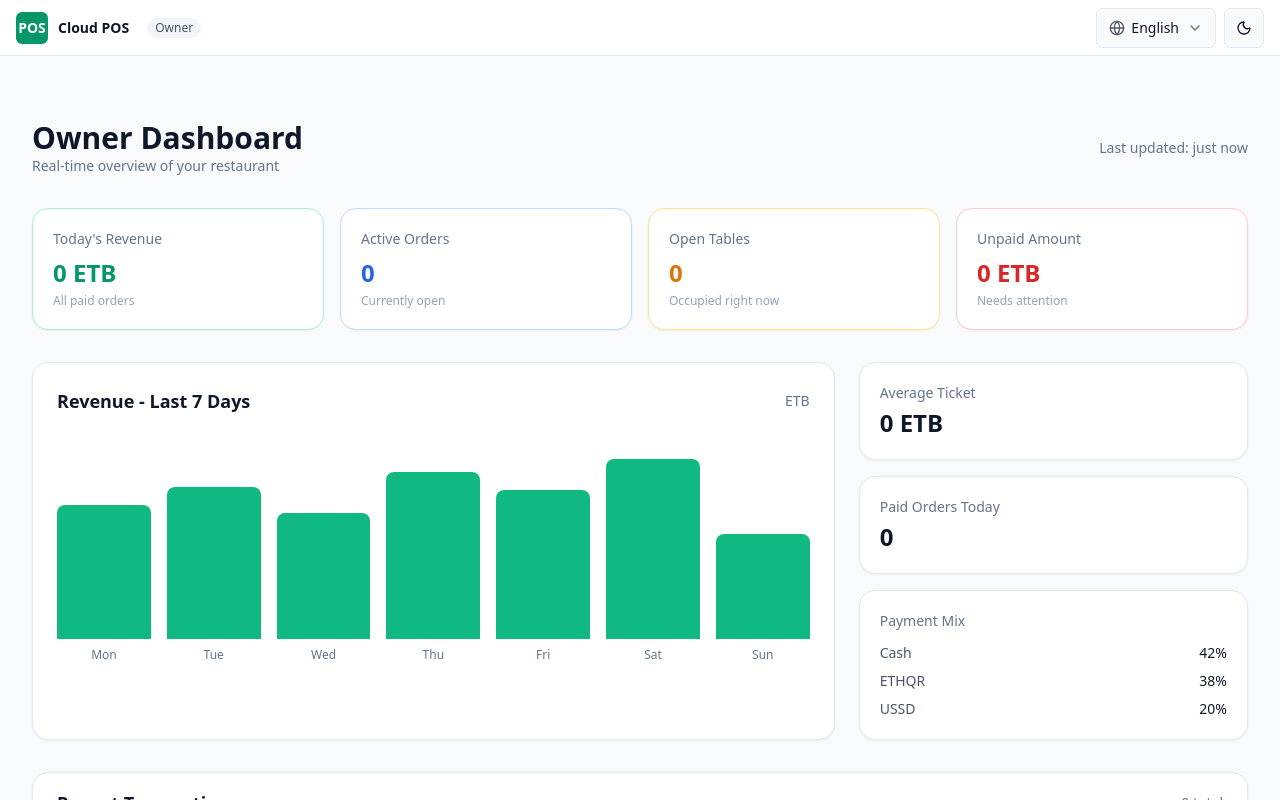
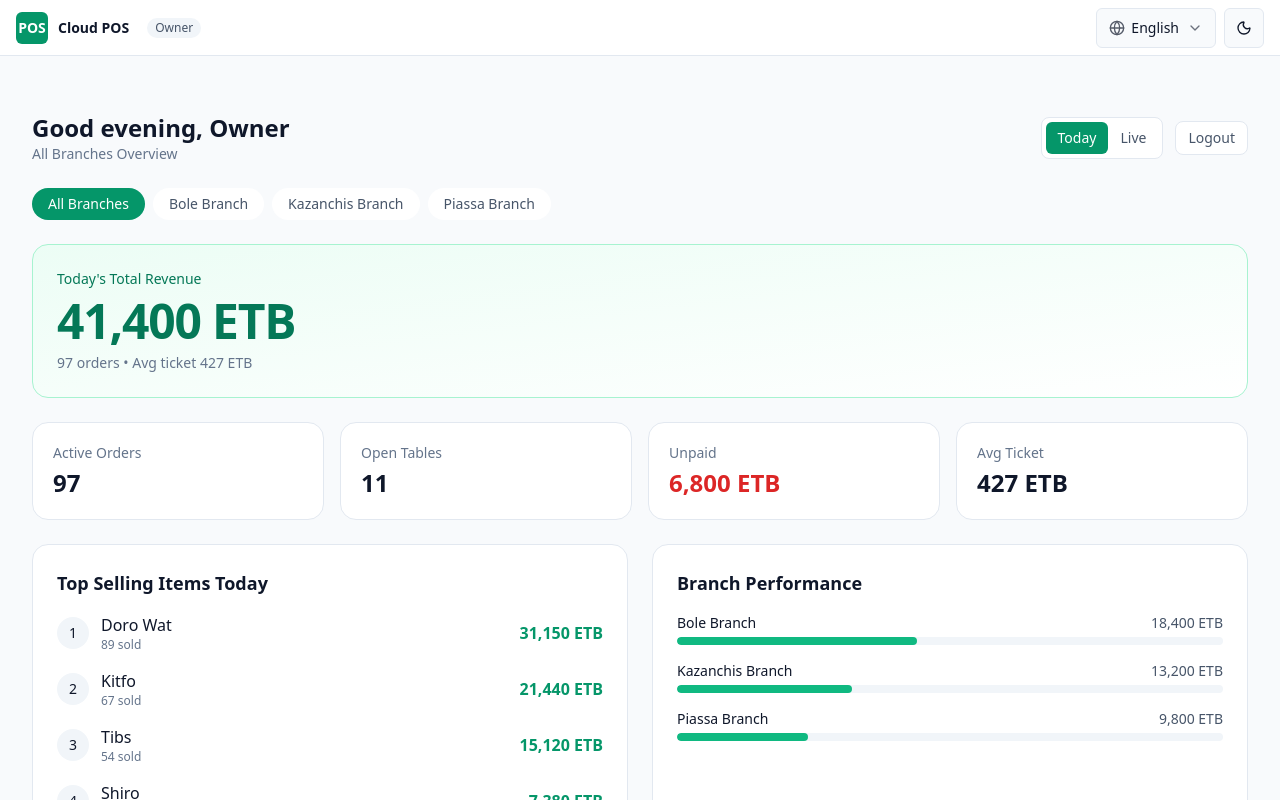
Before and after one commit to FraolFikru/poscloud, a Next.js app: page / in a window 1280 px wide. Shown: the top 800 px of the page. Built offline with nearby package versions, Linux system fonts and the light colour scheme; sample sign-in values are in the browser's storage.

Commit message:
Refactor OwnerDashboard component and add branch data

```diff
--- a/src/app/page.tsx
+++ b/src/app/page.tsx
@@ -1,246 +1,292 @@
 "use client";
 
-import { useTranslation } from "react-i18next";
 import { useEffect, useState } from "react";
-import { getStats, getOrders } from "@/lib/store";
+import { useRouter } from "next/navigation";
+
+const BRANCHES = [
+  { id: "all", name: "All Branches" },
+  { id: "bole", name: "Bole Branch" },
+  { id: "kazanchis", name: "Kazanchis Branch" },
+  { id: "piassa", name: "Piassa Branch" },
+];
 
 export default function OwnerDashboard() {
-  const { t } = useTranslation();
-  const [stats, setStats] = useState({
-    openTables: 0,
-    activeOrders: 0,
-    todaySales: 0,
-    unpaid: 0,
-  });
-  const [orders, setOrders] = useState<any[]>([]);
+  const router = useRouter();
+  const [loading, setLoading] = useState(true);
+  const [selectedBranch, setSelectedBranch] = useState("all");
+  const [view, setView] = useState<"today" | "live">("today");
 
+  // Check login
   useEffect(() => {
-    const update = () => {
-      setStats(getStats());
-      setOrders(getOrders());
+    const isLoggedIn = localStorage.getItem("owner-logged-in");
+    if (!isLoggedIn) {
+      router.push("/login");
+    } else {
+      setLoading(false);
+    }
+  }, [router]);
+
+  if (loading) {
+    return (
+      <div className="flex min-h-screen items-center justify-center bg-slate-50 dark:bg-zinc-950">
+        <p className="text-slate-500">Loading...</p>
+      </div>
+    );
+  }
+
+  // Demo data per branch
+  const branchData: Record<string, any> = {
+    all: {
+      revenue: 41400,
+      orders: 97,
+      tables: 11,
+      unpaid: 6800,
+      avgTicket: 427,
+      topItems: [
+        { name: "Doro Wat", sold: 89, revenue: 31150 },
+        { name: "Kitfo", sold: 67, revenue: 21440 },
+        { name: "Tibs", sold: 54, revenue: 15120 },
+        { name: "Shiro", sold: 41, revenue: 7380 },
+        { name: "Coffee Ceremony", sold: 38, revenue: 4560 },
+      ],
+    },
+    bole: {
+      revenue: 18400,
+      orders: 42,
+      tables: 5,
+      unpaid: 2900,
+      avgTicket: 438,
+      topItems: [
+        { name: "Doro Wat", sold: 41, revenue: 14350 },
+        { name: "Kitfo", sold: 29, revenue: 9280 },
+        { name: "Tibs", sold: 22, revenue: 6160 },
+        { name: "Shiro", sold: 18, revenue: 3240 },
+        { name: "Coffee Ceremony", sold: 15, revenue: 1800 },
+      ],
+    },
+    kazanchis: {
+      revenue: 13200,
+      orders: 31,
+      tables: 4,
+      unpaid: 2100,
+      avgTicket: 426,
+      topItems: [
+        { name: "Doro Wat", sold: 28, revenue: 9800 },
+        { name: "Kitfo", sold: 22, revenue: 7040 },
+        { name: "Tibs", sold: 19, revenue: 5320 },
+        { name: "Shiro", sold: 14, revenue: 2520 },
+        { name: "Coffee Ceremony", sold: 13, revenue: 1560 },
+      ],
+    },
+    piassa: {
+      revenue: 9800,
+      orders: 24,
+      tables: 2,
+      unpaid: 1800,
+      avgTicket: 408,
+      topItems: [
+        { name: "Doro Wat", sold: 20, revenue: 7000 },
+        { name: "Kitfo", sold: 16, revenue: 5120 },
+        { name: "Tibs", sold: 13, revenue: 3640 },
+        { name: "Shiro", sold: 9, revenue: 1620 },
+        { name: "Coffee Ceremony", sold: 10, revenue: 1200 },
+      ],
+    },
   };
-    update();
-    const interval = setInterval(update, 3000);
-    return () => clearInterval(interval);
-  }, []);
 
-  const paidOrders = orders.filter((o) => o.paymentStatus === "PAID");
-  const avgTicket = paidOrders.length
-    ? Math.round(paidOrders.reduce((s, o) => s + o.totalAmount, 0) / paidOrders.length)
-    : 0;
+  const data = branchData[selectedBranch];
 
-  const weekData = [12500, 14200, 11800, 15600, 13900, 16800, stats.todaySales || 9800];
-  const max = Math.max(...weekData);
+  const handleLogout = () => {
+    localStorage.removeItem("owner-logged-in");
+    router.push("/login");
+  };
 
   return (
     <div className="min-h-screen bg-slate-50 dark:bg-zinc-950">
-      <div className="mx-auto max-w-7xl space-y-8 px-4 py-8">
-        {/* Header */}
-        <div className="flex flex-col gap-2 sm:flex-row sm:items-center sm:justify-between">
+      <div className="mx-auto max-w-7xl space-y-6 px-4 py-6">
+
+        {/* Top Bar */}
+        <div className="flex flex-col gap-4 sm:flex-row sm:items-center sm:justify-between">
           <div>
-            <h1 className="text-2xl font-bold text-slate-900 dark:text-white sm:text-3xl">
-              Owner Dashboard
+            <h1 className="text-2xl font-bold text-slate-900 dark:text-white">
+              Good evening, Owner
             </h1>
             <p className="text-sm text-slate-500 dark:text-zinc-400">
-              Real-time overview of your restaurant
+              {selectedBranch === "all" ? "All Branches Overview" : BRANCHES.find(b => b.id === selectedBranch)?.name}
             </p>
           </div>
-          <div className="text-sm text-slate-500 dark:text-zinc-400">
-            Last updated: just now
+
+          <div className="flex items-center gap-3">
+            {/* View Switch */}
+            <div className="flex rounded-lg border border-slate-200 bg-white p-1 dark:border-zinc-700 dark:bg-zinc-900">
+              <button
+                onClick={() => setView("today")}
+                className={`rounded-md px-3 py-1.5 text-sm font-medium transition ${
+                  view === "today"
+                    ? "bg-emerald-600 text-white"
+                    : "text-slate-600 hover:bg-slate-100 dark:text-zinc-300 dark:hover:bg-zinc-800"
+                }`}
+              >
+                Today
+              </button>
+              <button
+                onClick={() => setView("live")}
+                className={`rounded-md px-3 py-1.5 text-sm font-medium transition ${
+                  view === "live"
+                    ? "bg-emerald-600 text-white"
+                    : "text-slate-600 hover:bg-slate-100 dark:text-zinc-300 dark:hover:bg-zinc-800"
+                }`}
+              >
+                Live
+              </button>
+            </div>
+
+            <button
+              onClick={handleLogout}
+              className="rounded-lg border border-slate-200 bg-white px-3 py-1.5 text-sm text-slate-600 hover:bg-slate-50 dark:border-zinc-700 dark:bg-zinc-900 dark:text-zinc-300"
+            >
+              Logout
+            </button>
           </div>
         </div>
 
-        {/* KPI Cards */}
-        <div className="grid grid-cols-2 gap-4 lg:grid-cols-4">
-          <KPI
-            title="Today's Revenue"
-            value={`${stats.todaySales.toLocaleString()} ETB`}
-            subtitle="All paid orders"
-            accent="emerald"
-          />
-          <KPI
-            title="Active Orders"
-            value={stats.activeOrders}
-            subtitle="Currently open"
-            accent="blue"
-          />
-          <KPI
-            title="Open Tables"
-            value={stats.openTables}
-            subtitle="Occupied right now"
-            accent="amber"
-          />
-          <KPI
-            title="Unpaid Amount"
-            value={`${stats.unpaid.toLocaleString()} ETB`}
-            subtitle="Needs attention"
-            accent="red"
-          />
+        {/* Branch Switcher */}
+        <div className="flex flex-wrap gap-2">
+          {BRANCHES.map((branch) => (
+            <button
+              key={branch.id}
+              onClick={() => setSelectedBranch(branch.id)}
+              className={`rounded-full px-4 py-1.5 text-sm font-medium transition ${
+                selectedBranch === branch.id
+                  ? "bg-emerald-600 text-white"
+                  : "bg-white text-slate-600 hover:bg-slate-100 dark:bg-zinc-900 dark:text-zinc-300 dark:hover:bg-zinc-800"
+              }`}
+            >
+              {branch.name}
+            </button>
+          ))}
         </div>
 
-        {/* Second row */}
-        <div className="grid gap-6 lg:grid-cols-3">
-          {/* Sales Chart */}
-          <div className="rounded-2xl border border-slate-200 bg-white p-6 shadow-sm dark:border-zinc-800 dark:bg-zinc-900 lg:col-span-2">
-            <div className="mb-6 flex items-center justify-between">
-              <h2 className="text-lg font-semibold text-slate-900 dark:text-white">
-                Revenue - Last 7 Days
+        {/* TODAY VIEW */}
+        {view === "today" && (
+          <>
+            {/* Big Revenue Card */}
+            <div className="rounded-2xl border border-emerald-200 bg-gradient-to-br from-emerald-50 to-white p-6 dark:border-emerald-900/50 dark:from-emerald-950/40 dark:to-zinc-900">
+              <p className="text-sm font-medium text-emerald-700 dark:text-emerald-400">
+                Today&apos;s Total Revenue
+              </p>
+              <p className="mt-2 text-4xl font-bold tracking-tight text-emerald-700 dark:text-emerald-400 sm:text-5xl">
+                {data.revenue.toLocaleString()} ETB
+              </p>
+              <p className="mt-2 text-sm text-slate-500 dark:text-zinc-400">
+                {data.orders} orders • Avg ticket {data.avgTicket} ETB
+              </p>
+            </div>
+
+            {/* Small Stats */}
+            <div className="grid grid-cols-2 gap-4 lg:grid-cols-4">
+              <StatCard label="Active Orders" value={data.orders} />
+              <StatCard label="Open Tables" value={data.tables} />
+              <StatCard label="Unpaid" value={`${data.unpaid.toLocaleString()} ETB`} danger />
+              <StatCard label="Avg Ticket" value={`${data.avgTicket} ETB`} />
+            </div>
+
+            {/* Top Selling + Branch Comparison */}
+            <div className="grid gap-6 lg:grid-cols-2">
+              {/* Top Items */}
+              <div className="rounded-2xl border border-slate-200 bg-white p-6 dark:border-zinc-800 dark:bg-zinc-900">
+                <h2 className="mb-4 text-lg font-semibold text-slate-900 dark:text-white">
+                  Top Selling Items Today
                 </h2>
-              <span className="text-sm text-slate-500">ETB</span>
+                <div className="space-y-4">
+                  {data.topItems.map((item: any, i: number) => (
+                    <div key={i} className="flex items-center justify-between">
+                      <div className="flex items-center gap-3">
+                        <span className="flex h-8 w-8 items-center justify-center rounded-full bg-slate-100 text-sm font-medium dark:bg-zinc-800">
+                          {i + 1}
+                        </span>
+                        <div>
+                          <p className="font-medium text-slate-900 dark:text-white">{item.name}</p>
+                          <p className="text-xs text-slate-500">{item.sold} sold</p>
                         </div>
-            <div className="flex h-56 items-end gap-2 sm:gap-4">
-              {weekData.map((value, i) => (
-                <div key={i} className="flex flex-1 flex-col items-center gap-2">
-                  <div className="relative w-full">
-                    <div
-                      className="w-full rounded-t-lg bg-emerald-500 dark:bg-emerald-600"
-                      style={{ height: `${(value / max) * 180}px` }}
-                    />
                       </div>
-                  <span className="text-xs font-medium text-slate-500 dark:text-zinc-400">
-                    {["Mon", "Tue", "Wed", "Thu", "Fri", "Sat", "Sun"][i]}
-                  </span>
+                      <p className="font-semibold text-emerald-600 dark:text-emerald-400">
+                        {item.revenue.toLocaleString()} ETB
+                      </p>
                     </div>
                   ))}
                 </div>
               </div>
 
-          {/* Quick Stats */}
+              {/* Branch Comparison (only on All) */}
+              {selectedBranch === "all" ? (
+                <div className="rounded-2xl border border-slate-200 bg-white p-6 dark:border-zinc-800 dark:bg-zinc-900">
+                  <h2 className="mb-4 text-lg font-semibold text-slate-900 dark:text-white">
+                    Branch Performance
+                  </h2>
                   <div className="space-y-4">
-            <div className="rounded-2xl border border-slate-200 bg-white p-5 shadow-sm dark:border-zinc-800 dark:bg-zinc-900">
-              <p className="text-sm text-slate-500 dark:text-zinc-400">Average Ticket</p>
-              <p className="mt-1 text-2xl font-bold text-slate-900 dark:text-white">
-                {avgTicket.toLocaleString()} ETB
+                    {[
+                      { name: "Bole Branch", revenue: 18400, percent: 44 },
+                      { name: "Kazanchis Branch", revenue: 13200, percent: 32 },
+                      { name: "Piassa Branch", revenue: 9800, percent: 24 },
+                    ].map((b) => (
+                      <div key={b.name}>
+                        <div className="mb-1 flex justify-between text-sm">
+                          <span className="font-medium text-slate-900 dark:text-white">{b.name}</span>
+                          <span className="text-slate-600 dark:text-zinc-400">{b.revenue.toLocaleString()} ETB</span>
+                        </div>
+                        <div className="h-2 overflow-hidden rounded-full bg-slate-100 dark:bg-zinc-800">
+                          <div
+                            className="h-full rounded-full bg-emerald-500"
+                            style={{ width: `${b.percent}%` }}
+                          />
+                        </div>
+                      </div>
+                    ))}
+                  </div>
+                </div>
+              ) : (
+                <div className="rounded-2xl border border-slate-200 bg-white p-6 dark:border-zinc-800 dark:bg-zinc-900">
+                  <h2 className="mb-4 text-lg font-semibold text-slate-900 dark:text-white">
+                    Quick Notes
+                  </h2>
+                  <ul className="space-y-3 text-sm text-slate-600 dark:text-zinc-400">
+                    <li>• Unpaid bills need attention</li>
+                    <li>• Doro Wat is the top seller today</li>
+                    <li>• Average ticket is healthy</li>
+                  </ul>
+                </div>
+              )}
+            </div>
+          </>
+        )}
+
+        {/* LIVE VIEW */}
+        {view === "live" && (
+          <div className="rounded-2xl border border-slate-200 bg-white p-8 text-center dark:border-zinc-800 dark:bg-zinc-900">
+            <p className="text-lg font-medium text-slate-900 dark:text-white">
+              Live Sales View
+            </p>
+            <p className="mt-2 text-slate-500 dark:text-zinc-400">
+              This will show real-time orders as they happen across branches.
+            </p>
+            <p className="mt-4 text-sm text-slate-400">
+              (Will be connected when the Cashier & Waiter apps are ready)
             </p>
           </div>
-            <div className="rounded-2xl border border-slate-200 bg-white p-5 shadow-sm dark:border-zinc-800 dark:bg-zinc-900">
-              <p className="text-sm text-slate-500 dark:text-zinc-400">Paid Orders Today</p>
-              <p className="mt-1 text-2xl font-bold text-slate-900 dark:text-white">
-                {paidOrders.length}
-              </p>
-            </div>
-            <div className="rounded-2xl border border-slate-200 bg-white p-5 shadow-sm dark:border-zinc-800 dark:bg-zinc-900">
-              <p className="text-sm text-slate-500 dark:text-zinc-400">Payment Mix</p>
-              <div className="mt-3 space-y-2 text-sm">
-                <div className="flex justify-between">
-                  <span className="text-slate-600 dark:text-zinc-400">Cash</span>
-                  <span className="font-medium">42%</span>
-                </div>
-                <div className="flex justify-between">
-                  <span className="text-slate-600 dark:text-zinc-400">ETHQR</span>
-                  <span className="font-medium">38%</span>
-                </div>
-                <div className="flex justify-between">
-                  <span className="text-slate-600 dark:text-zinc-400">USSD</span>
-                  <span className="font-medium">20%</span>
-                </div>
-              </div>
-            </div>
-          </div>
-        </div>
-
-        {/* Recent Orders Table */}
-        <div className="rounded-2xl border border-slate-200 bg-white shadow-sm dark:border-zinc-800 dark:bg-zinc-900">
-          <div className="flex items-center justify-between border-b border-slate-200 px-6 py-4 dark:border-zinc-800">
-            <h2 className="text-lg font-semibold text-slate-900 dark:text-white">
-              Recent Transactions
-            </h2>
-            <span className="text-sm text-slate-500">{orders.length} total</span>
-          </div>
-
-          <div className="overflow-x-auto">
-            <table className="w-full text-left text-sm">
-              <thead className="bg-slate-50 text-xs uppercase text-slate-500 dark:bg-zinc-800/60 dark:text-zinc-400">
-                <tr>
-                  <th className="px-6 py-3 font-medium">Table</th>
-                  <th className="px-6 py-3 font-medium">Items</th>
-                  <th className="px-6 py-3 font-medium">Amount</th>
-                  <th className="px-6 py-3 font-medium">Status</th>
-                  <th className="px-6 py-3 font-medium">Channel</th>
-                  <th className="px-6 py-3 font-medium">Time</th>
-                </tr>
-              </thead>
-              <tbody className="divide-y divide-slate-100 dark:divide-zinc-800">
-                {orders.length === 0 ? (
-                  <tr>
-                    <td colSpan={6} className="px-6 py-12 text-center text-slate-500">
-                      No transactions yet
-                    </td>
-                  </tr>
-                ) : (
-                  orders.slice(0, 12).map((order) => (
-                    <tr key={order.id} className="hover:bg-slate-50 dark:hover:bg-zinc-800/40">
-                      <td className="px-6 py-4 font-medium text-slate-900 dark:text-white">
-                        Table {order.tableNumber}
-                      </td>
-                      <td className="px-6 py-4 text-slate-600 dark:text-zinc-400">
-                        {order.items.length}
-                      </td>
-                      <td className="px-6 py-4 font-semibold">
-                        {order.totalAmount.toLocaleString()} ETB
-                      </td>
-                      <td className="px-6 py-4">
-                        <span
-                          className={`inline-flex rounded-full px-2.5 py-1 text-xs font-medium ${
-                            order.paymentStatus === "PAID"
-                              ? "bg-emerald-100 text-emerald-700 dark:bg-emerald-900/40 dark:text-emerald-400"
-                              : "bg-red-100 text-red-700 dark:bg-red-900/40 dark:text-red-400"
-                          }`}
-                        >
-                          {order.paymentStatus}
-                        </span>
-                      </td>
-                      <td className="px-6 py-4 text-slate-600 dark:text-zinc-400">
-                        {order.paymentChannel || "—"}
-                      </td>
-                      <td className="px-6 py-4 text-slate-500 dark:text-zinc-500">
-                        {new Date(order.createdAt).toLocaleTimeString([], {
-                          hour: "2-digit",
-                          minute: "2-digit",
-                        })}
-                      </td>
-                    </tr>
-                  ))
         )}
-              </tbody>
-            </table>
-          </div>
-        </div>
       </div>
     </div>
   );
 }
 
-function KPI({
-  title,
-  value,
-  subtitle,
-  accent,
-}: {
-  title: string;
-  value: string | number;
-  subtitle: string;
-  accent: "emerald" | "blue" | "amber" | "red";
-}) {
-  const colors = {
-    emerald: "border-emerald-200 dark:border-emerald-900/50",
-    blue: "border-blue-200 dark:border-blue-900/50",
-    amber: "border-amber-200 dark:border-amber-900/50",
-    red: "border-red-200 dark:border-red-900/50",
-  };
-
-  const text = {
-    emerald: "text-emerald-600 dark:text-emerald-400",
-    blue: "text-blue-600 dark:text-blue-400",
-    amber: "text-amber-600 dark:text-amber-400",
-    red: "text-red-600 dark:text-red-400",
-  };
-
+function StatCard({ label, value, danger = false }: { label: string; value: string | number; danger?: boolean }) {
   return (
-    <div className={`rounded-2xl border bg-white p-5 shadow-sm dark:bg-zinc-900 ${colors[accent]}`}>
-      <p className="text-sm font-medium text-slate-500 dark:text-zinc-400">{title}</p>
-      <p className={`mt-2 text-2xl font-bold ${text[accent]}`}>{value}</p>
-      <p className="mt-1 text-xs text-slate-400 dark:text-zinc-500">{subtitle}</p>
+    <div className="rounded-2xl border border-slate-200 bg-white p-5 dark:border-zinc-800 dark:bg-zinc-900">
+      <p className="text-sm text-slate-500 dark:text-zinc-400">{label}</p>
+      <p className={`mt-1 text-2xl font-bold ${danger ? "text-red-600 dark:text-red-400" : "text-slate-900 dark:text-white"}`}>
+        {value}
+      </p>
     </div>
   );
 }
```
Lines whose indentation alone changed are shown as unchanged.
